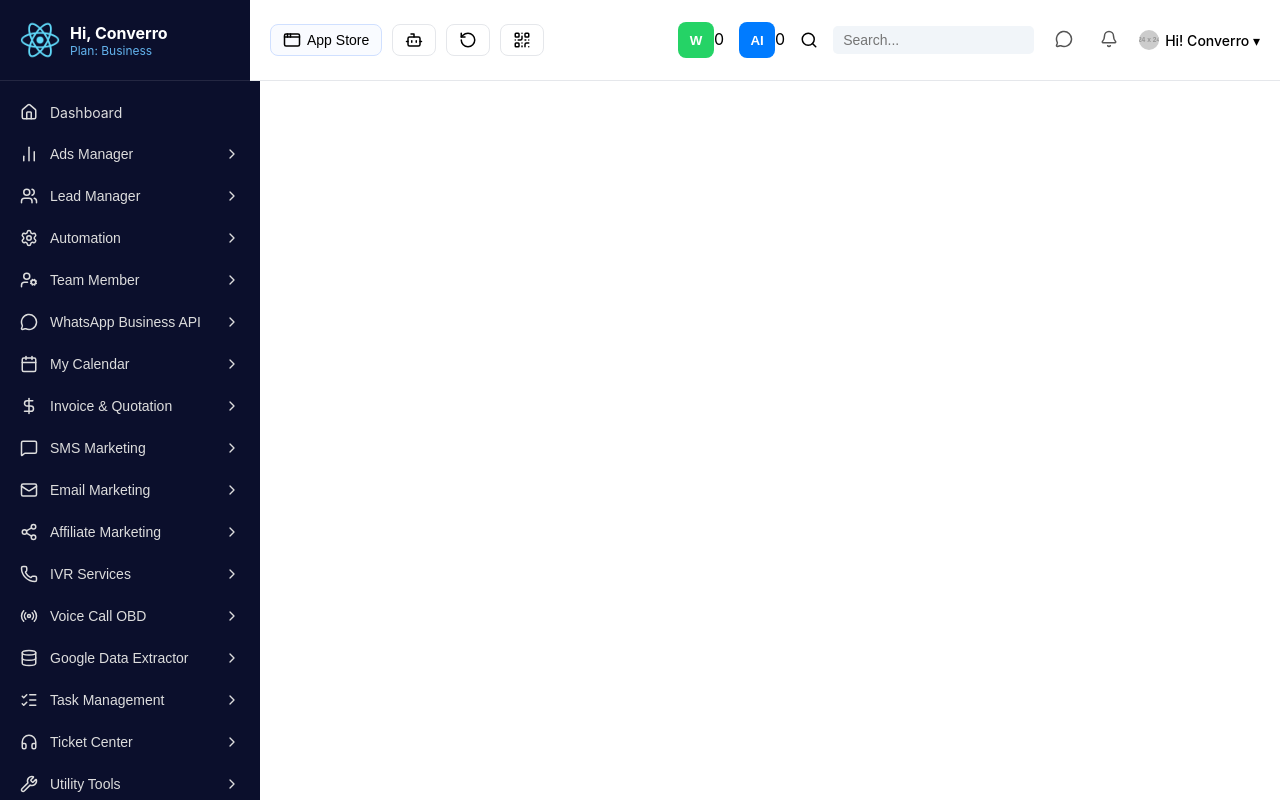
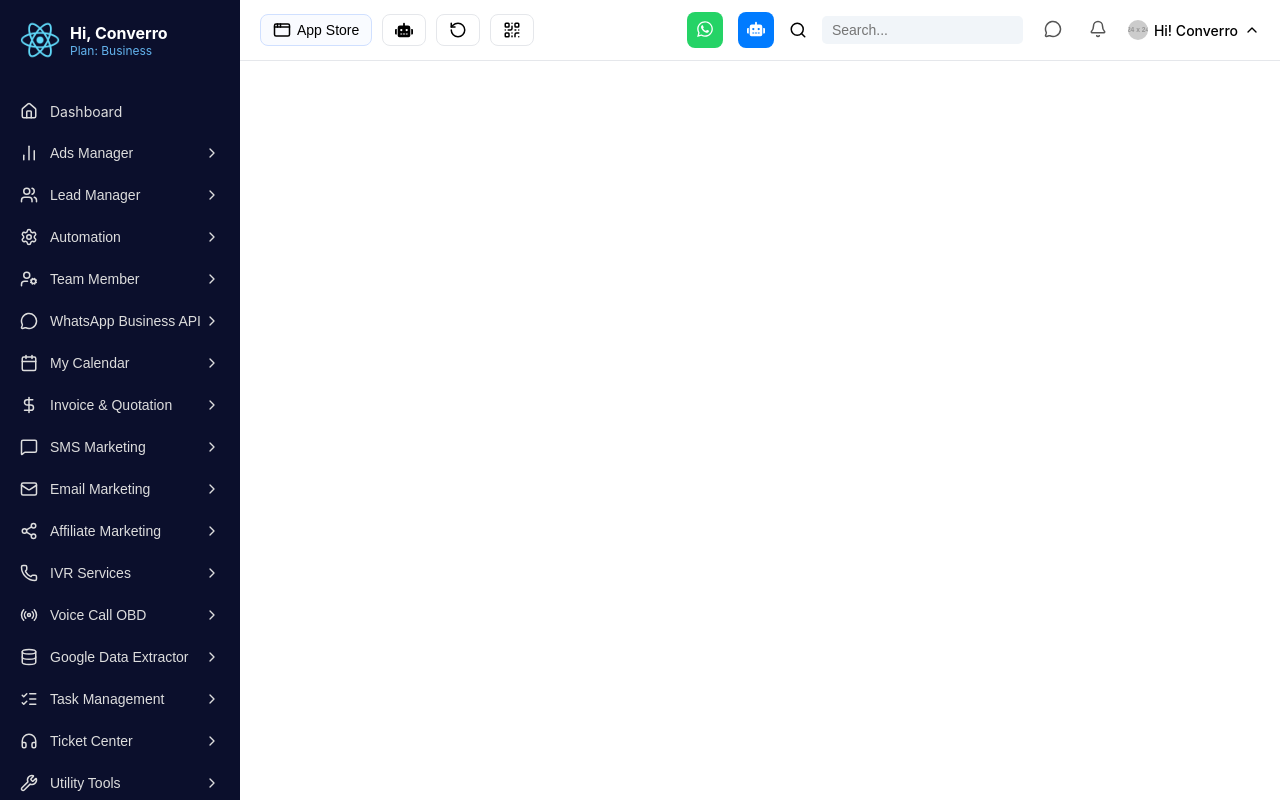
Before and after one commit to IsHa2507/crm-dashboard, a React (Create React App) app: page / in a window 1280 px wide. Built offline with nearby package versions, Linux system fonts and the light colour scheme.

Commit message:
modified top bar

```diff
--- a/package.json
+++ b/package.json
@@ -10,6 +10,7 @@
     "lucide-react": "^0.544.0",
     "react": "^19.1.1",
     "react-dom": "^19.1.1",
+    "react-icons": "^5.5.0",
     "react-router-dom": "^7.9.3",
     "react-scripts": "5.0.1",
     "web-vitals": "^2.1.4"
--- a/src/components/Navbar.css
+++ b/src/components/Navbar.css
@@ -1,5 +1,5 @@
 .crm-sidebar {
-  width: 260px;
+  width: 240px;
   background: #0b0f2c;
   color: #fff;
   height: 100vh;
@@ -29,7 +29,7 @@
   align-items: center;
   gap: 10px;
   padding: 20px;
-  border-bottom: 1px solid rgba(255, 255, 255, 0.1);
+  /* border-bottom: 1px solid rgba(255, 255, 255, 0.1); */
 }
 
 .crm-sidebar-logo-img {
@@ -140,25 +140,24 @@
 
 
 .crm-topbar {
-  height: 80px;
+  position: fixed;
+  top: 0;
+  left: 240px; /* same as sidebar width */
+  right: 0;
+  height: 60px;
   background: #fff;
   border-bottom: 1px solid #e5e7eb;
   display: flex;
+  justify-content: space-between;
   align-items: center;
-  justify-content: space-between;
   padding: 0 20px;
-  position: fixed;
-  top: 0;
-  left: 250px; /* push right to make space for sidebar */
-  right: 0;
-  z-index: 900;
+  z-index: 1000;
 }
 
 .crm-topbar-left {
   display: flex;
   align-items: center;
   gap: 10px;
-  color: #555;
 }
 
 .crm-search {
@@ -245,6 +244,7 @@
 }
 /* Profile */
 .crm-profile {
+  position: relative;
   display: flex;
   align-items: center;
   gap: 6px;
@@ -258,3 +258,40 @@
   height: 20px;
   border-radius: 50%;
 }
+/* Profile arrow rotation */
+.profile-arrow {
+  transition: transform 0.2s;
+}
+
+.profile-arrow.open {
+  transform: rotate(180deg); /* Up -> Down on click */
+}
+
+/* Profile dropdown */
+.crm-profile-dropdown {
+  position: absolute;
+  top: 100%;
+
+  right: 0;
+  background: #fff;
+  color: #333;
+  border-radius: 6px;
+  box-shadow: 0 4px 10px rgba(0,0,0,0.1);
+  margin-top: 20px;
+  display: flex;
+  flex-direction: column;
+  min-width: 150px;
+  z-index: 100;
+}
+
+.crm-profile-dropdown a {
+  padding: 10px 15px;
+  text-decoration: none;
+  color: #333;
+  font-size: 14px;
+  transition: background 0.2s;
+}
+
+.crm-profile-dropdown a:hover {
+  background: #f3f4f6;
+}
--- a/src/components/Topbar.js
+++ b/src/components/Topbar.js
@@ -1,25 +1,26 @@
-import React from "react";
-import { Bell, Search, MessageCircle, Clock } from "lucide-react";
-import {
-  AppWindow,
-  Bot,
-  RotateCcw,
-  QrCode,
-
-} from "lucide-react";
+import React, { useState } from "react";
+import { Bell, Search, MessageCircle } from "lucide-react";
+import { AppWindow, RotateCcw, QrCode } from "lucide-react";
+import { FaWhatsapp, FaRobot } from "react-icons/fa";
+import { ChevronUp } from "lucide-react"; // Arrow icon
 import "./Navbar.css";
 
 export default function Topbar() {
+  const [profileOpen, setProfileOpen] = useState(false);
+
+  const toggleProfile = () => {
+    setProfileOpen(!profileOpen);
+  };
+
   return (
     <header className="crm-topbar">
-      {/* Left side (Search bar) */}
+      {/* Left side */}
       <div className="crm-topbar-left">
-        <div className="crm-topbar-left">
         <button className="crm-btn active">
           <AppWindow size={18} /> App Store
         </button>
         <button className="crm-btn">
-          <Bot size={18} />
+          <FaRobot size={18} />
         </button>
         <button className="crm-btn">
           <RotateCcw size={18} />
@@ -29,20 +30,22 @@ export default function Topbar() {
         </button>
       </div>
 
-      </div>
-
-      {/* Right side icons */}
+      {/* Right side */}
       <div className="crm-topbar-right">
         {/* WhatsApp */}
         <div className="crm-badge-wrapper">
-          <button className="crm-app whatsapp">W</button>
-          <span className="crm-badge">0</span>
+          <button className="crm-app whatsapp">
+            <FaWhatsapp size={18} />
+          </button>
+          {/* <span className="crm-badge">0</span> */}
         </div>
 
         {/* AI */}
         <div className="crm-badge-wrapper">
-          <button className="crm-app ai">AI</button>
-          <span className="crm-badge">0</span>
+          <button className="crm-app ai">
+            <FaRobot size={18} />
+          </button>
+          {/* <span className="crm-badge">0</span> */}
         </div>
 
         <Search size={18} />
@@ -53,18 +56,30 @@ export default function Topbar() {
         <button className="crm-icon-btn">
           <Bell size={18} />
         </button>
-         {/* Profile */}
-        <div className="crm-profile">
+
+        {/* Profile Dropdown */}
+        <div className="crm-profile" onClick={toggleProfile}>
           <img
             src="https://via.placeholder.com/24"
             alt="logo"
             className="crm-logo"
           />
-          <span>Hi! Converro ▾</span>
+          <span>Hi! Converro</span>
+          <ChevronUp
+            size={16}
+            className={`profile-arrow ${profileOpen ? "open" : ""}`}
+          />
+
+          {profileOpen && (
+            <div className="crm-profile-dropdown">
+              <a href="/dashboard">Dashboard</a>
+              <a href="/edit-profile">Edit Profile</a>
+              <a href="/device-manager">Device Manager</a>
+              <a href="/api-keys">API Keys</a>
+              <a href="/logout">Logout</a>
+            </div>
+          )}
         </div>
-        {/* <button className="crm-checkin-btn">
-          <Clock size={18} /> Check In
-        </button> */}
       </div>
     </header>
   );
```
Also changed, not shown: 1 other file (tests, documents, lock files or other folders).
